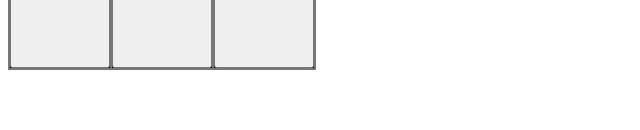
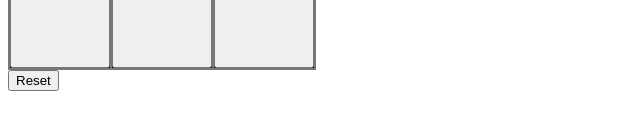
Before and after one commit to aulanchik/ticktacktoe, a React (Vite) app: page / in a window 1280 px wide. Shown: the part 318-448 px from the top of the page, without its empty margins (0-640 px from the left). Built offline with nearby package versions, Linux system fonts and the light colour scheme.

Commit message:
adding reset logic to the game state

```diff
--- a/src/components/Game.tsx
+++ b/src/components/Game.tsx
@@ -20,11 +20,22 @@ const Game: React.FC = (): JSX.Element => {
 
   const reducer = (
     state: State,
-    action: { type: string; payload: { posX: number; posY: number } },
+    action: { type: string; payload?: { posX: number; posY: number } },
   ) => {
     switch (action.type) {
+      case "RESET":
+        return {
+          ...state,
+          grid: generateGrid(3, 3, () => null),
+          turn: "X",
+        };
+
       case "CLICK":
         const { grid, turn } = state;
+        if (!action.payload) {
+          return state;
+        }
+
         const { posX, posY } = action.payload;
 
         if (grid[posY][posX]) {
@@ -32,9 +43,9 @@ const Game: React.FC = (): JSX.Element => {
         }
 
         const newState = clone(state);
-
         newState.grid[posY][posX] = turn;
         newState.turn = NEXT_TURN[turn];
+
         return newState;
 
       default:
@@ -44,6 +55,10 @@ const Game: React.FC = (): JSX.Element => {
 
   const [state, dispatch] = useReducer(reducer, initialState);
   const { grid } = state;
+
+  const reset = () => {
+    dispatch({ type: "RESET" });
+  };
 
   const handleClick = (posX: number, posY: number) => {
     dispatch({ type: "CLICK", payload: { posX, posY } });
@@ -60,6 +75,9 @@ const Game: React.FC = (): JSX.Element => {
       >
         <Grid grid={grid} handleClick={handleClick} />
       </div>
+      <button type="button" onClick={reset}>
+        Reset
+      </button>
     </div>
   );
 };
```
